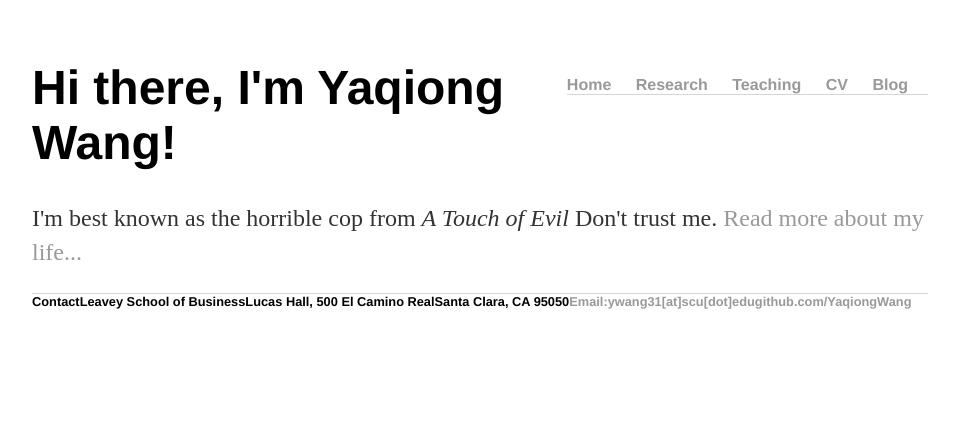
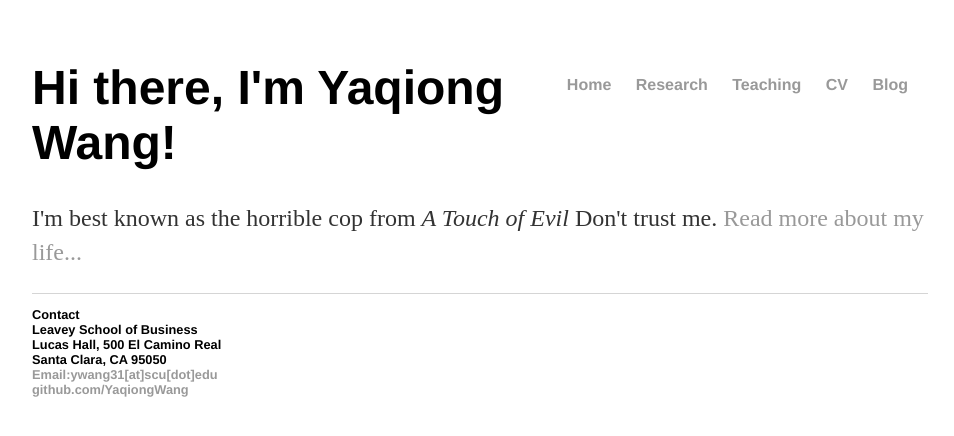
Before and after one commit to YaqiongWang/PersonalWeb, a Jekyll site: the page built from index.html, in a window 1280 px wide. Shown: the top 436 px of the page, without its empty margins (160-1114 px from the left). Built offline with Jekyll 4.4.1, drawn with Linux system fonts in a browser that asks for light colours.

Commit message:
Update main.css

```diff
--- a/css/main.css
+++ b/css/main.css
@@ -8,7 +8,6 @@ nav ul{
     list-style: none;
     font-weight: bold;
     float: right;
-    border-bottom: 1px solid #d5d5d5;
 }
 nav ul li{
     display: inline;
@@ -39,12 +38,10 @@ footer ul {
     padding: 0px;
     list-style: none;
     font-weight: bold;
-    display:table-row;
+    list-style-position: outside;
 }
 footer ul li {
-    display: table-cell;
     margin-right: 20px;
-    vertical-align: middle;
 }
 
 ul.posts {
```
